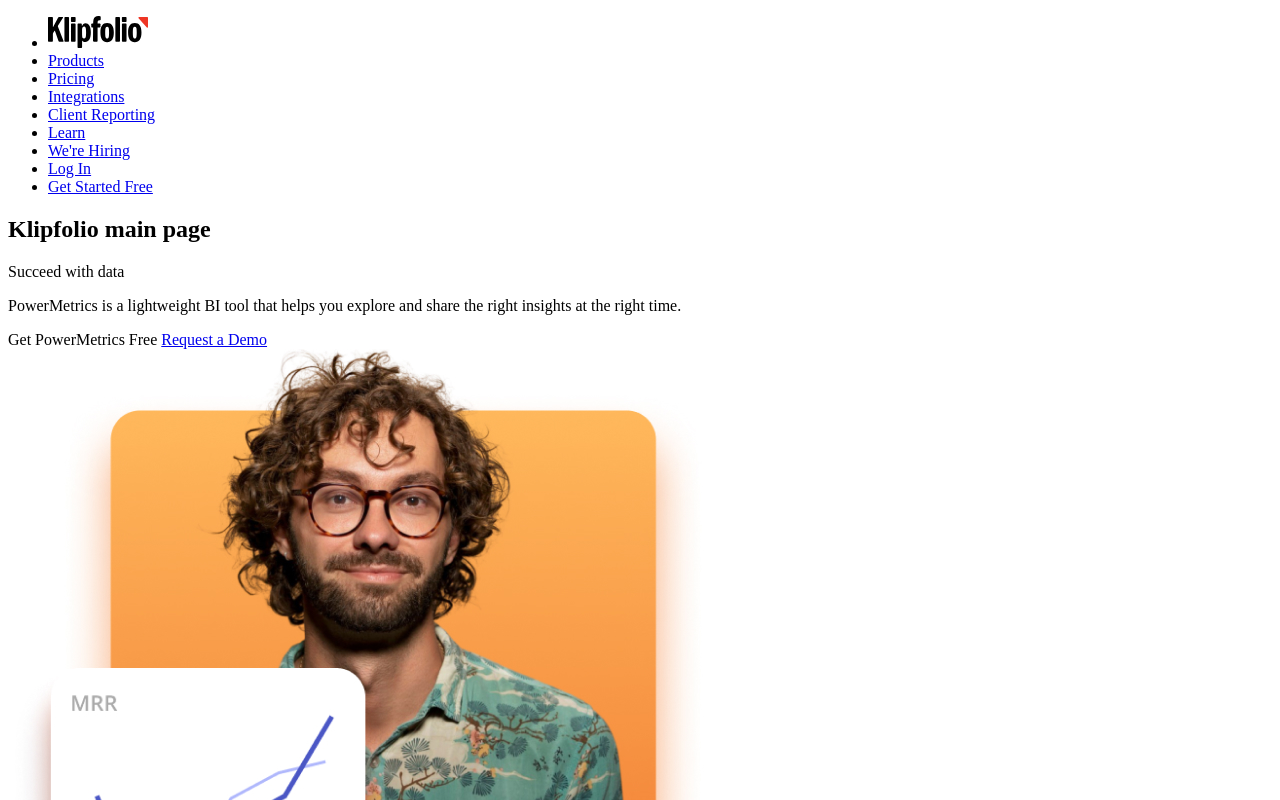
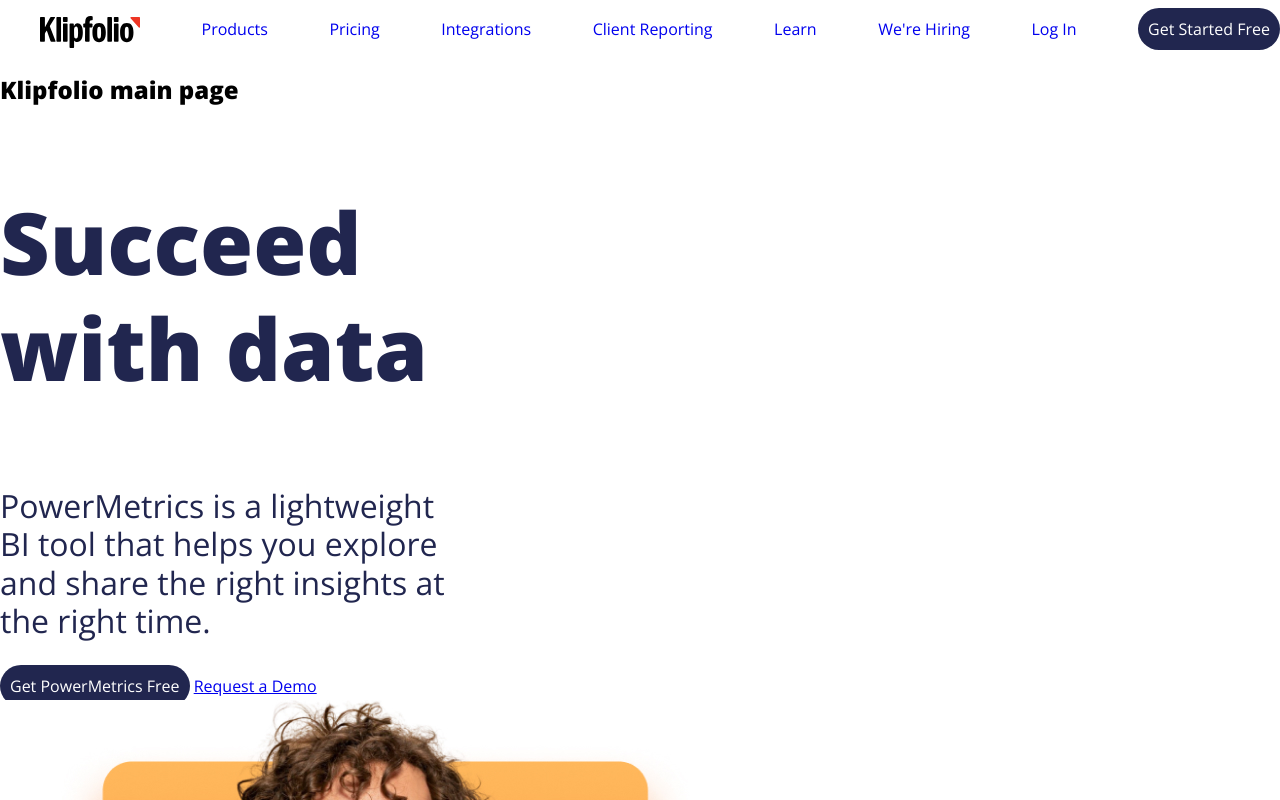
Before and after one commit to Ramiros322/Klipfolio, a plain HTML site: page index.html in a window 1280 px wide. Shown: the top 800 px of the page. Drawn offline with Linux system fonts and the light colour scheme.

Commit message:
Added styles

```diff
--- /dev/null
+++ b/css/style.css
@@ -0,0 +1,56 @@
+@font-face {
+  font-family: 'OpenSans';
+  src: url(/fonts/OpenSans-ExtraBold.ttf);
+  font-weight: 800;
+}
+
+@font-face {
+  font-family: 'OpenSans';
+  src: url(/fonts/OpenSans-Regular.ttf);
+  font-weight: 400;
+}
+
+.SWD {
+  font-size: 86px;
+  font-weight: 800;
+  width: 485px;
+  height: 212px;
+  line-height: 105.6px;
+  color: rgba(33, 38, 79, 1);
+}
+
+.Power_Metrics {
+  font-size: 32px;
+  width: 445px;
+  height: 154px;
+  line-height: 38.4px;
+  color: rgba(33, 38, 79, 1);
+}
+
+.buttons {
+  background: #21264F;
+  color: #fff;
+  padding: 10px;
+  border-radius: 32px;
+  width: 247px;
+  height: 48px;
+}
+body {
+  font-family: 'OpenSans';
+  line-height: 27px;
+  font-weight: 400;
+  padding: 0;
+  margin: 0;
+}
+
+.header-nav {
+  list-style-type: none;
+  display: flex;
+  flex-direction: row;
+  justify-content: space-between;
+}
+
+.header-nav a {
+  text-decoration: none;
+  color: 333333;
+}
--- a/index.html
+++ b/index.html
@@ -3,13 +3,14 @@
   <head lang="en">
     <title>Klipfolio</title>
     <meta charset="UTF-8">
+    <link href="/css/style.css" rel="stylesheet">
   </head>
   <body>
     <header>
-      <ul>
+      <ul class="header-nav">
         <li>
           <a href="#">
-            <img src="/img/Logo.svg">
+            <img src="/img/Logo.svg" width="100" height="32">
           </a>
         </li>
         <li><a href="#">Products</a></li>
@@ -19,16 +20,16 @@
         <li><a href="#">Learn</a></li>
         <li><a href="#">We're Hiring</a></li>
         <li><a href="#">Log In</a></li>
-        <li><a href="#">Get Started Free</a></li>
+        <li><a href="#" class="buttons">Get Started Free</a></li>
       </ul>
     </header>
     <main>
       <section>
         <h1>Klipfolio main page</h1>
         <div>
-          <p>Succeed with data</p>
-          <p>PowerMetrics is a lightweight BI tool that helps you explore and share the right insights at the right time.</p>
-          <a>Get PowerMetrics Free</a>
+          <p class="SWD">Succeed with data</p>
+          <p class="Power_Metrics">PowerMetrics is a lightweight BI tool that helps you explore and share the right insights at the right time.</p>
+          <a class="buttons">Get PowerMetrics Free</a>
           <a href="#">Request a Demo</a>
         </div>
         <img src="\img\Rectangle_With_Man.jpg">
@@ -71,7 +72,7 @@
           <p>Take action.</p>
           <p>Get results.</p>
           <p>Our customers love Klipfolio because it brings focus, agility, and confidence to their work. It's for people who take action and get results. Sound like you? Let's get started.</p>
-          <a href="#">Get PowerMetrics Free</a>
+          <a href="#" class="buttons">Get PowerMetrics Free</a>
         </div>
       </section>
     </main>
```
